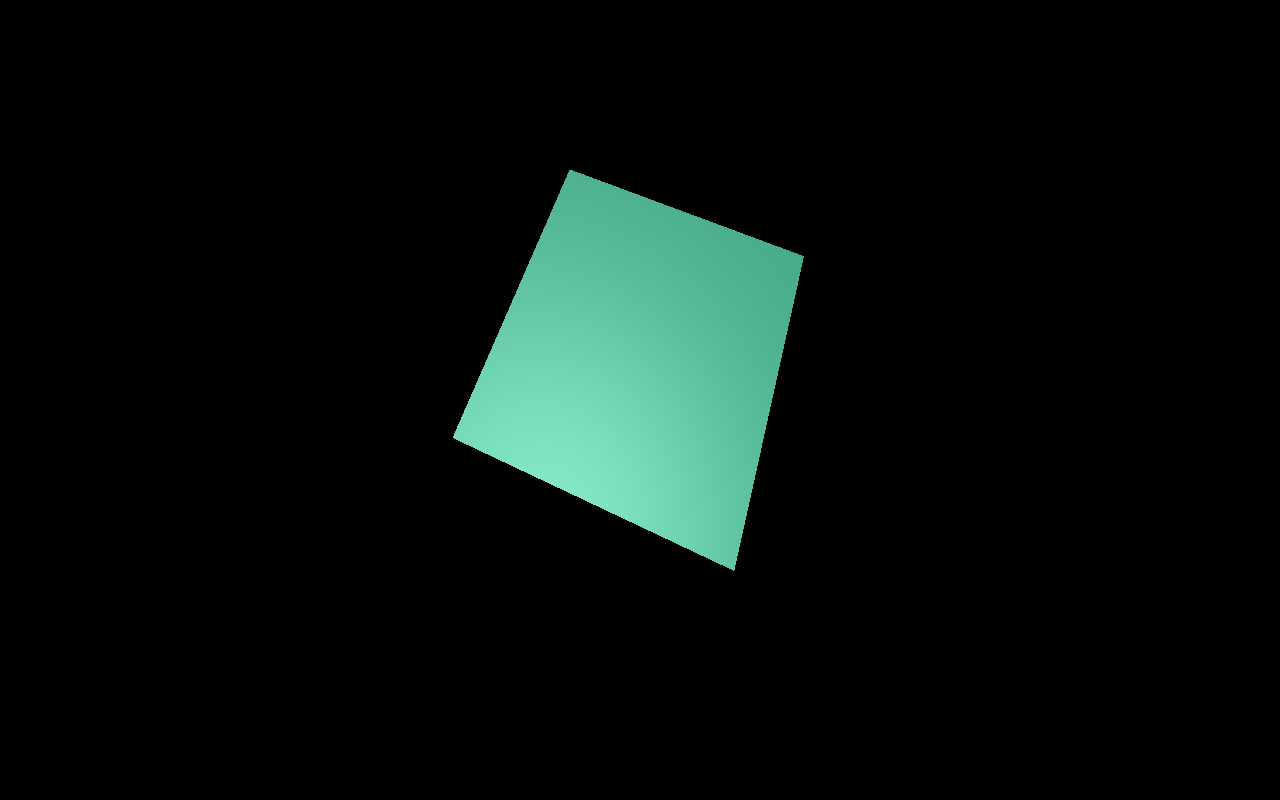
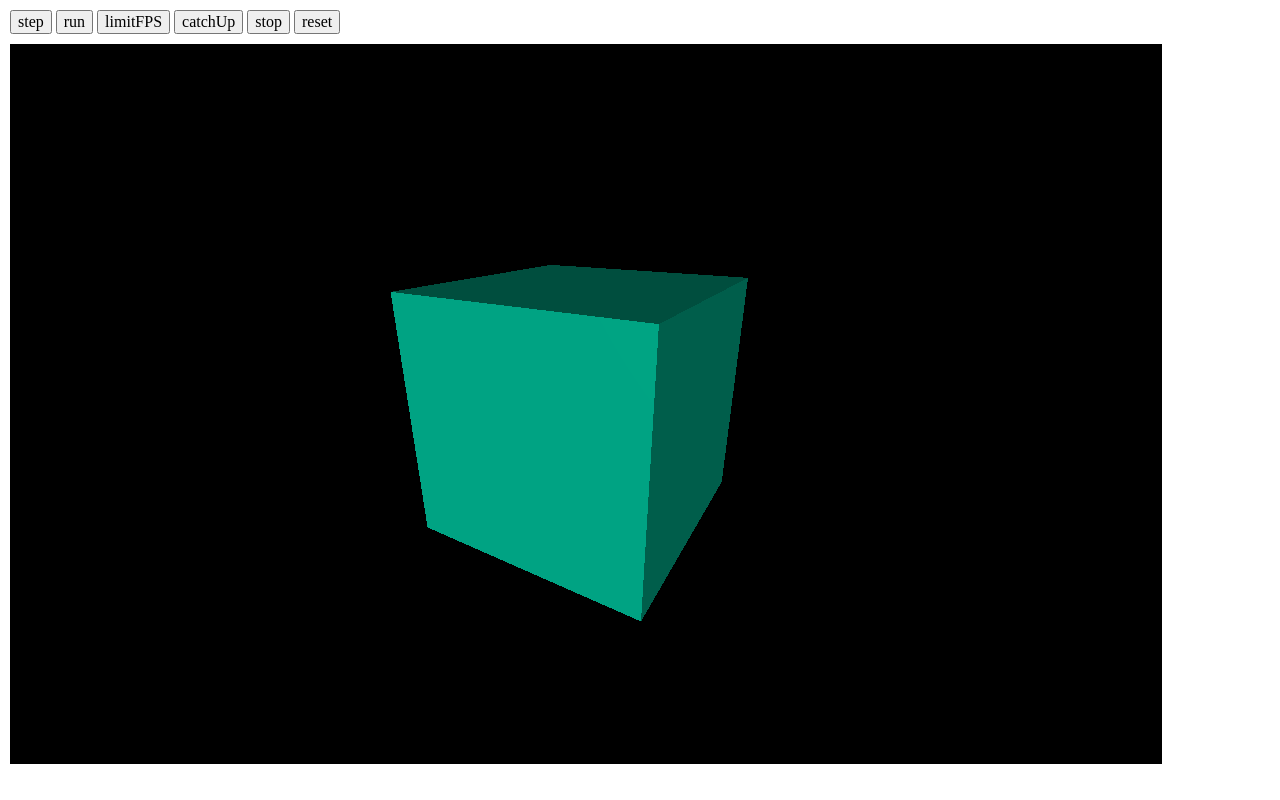
Before and after one commit to EverSeenTOTOTO/tsdemo, a Svelte app: page / in a window 1280 px wide. Built offline with nearby package versions, Linux system fonts and the light colour scheme.

Commit message:
refactor: optimize threejs demo

```diff
--- a/public/index.html
+++ b/public/index.html
@@ -9,6 +9,7 @@
     <meta name="theme-color" content="#f60">
     <!-- 一些ios手机会自动将手机号转为链接，可能导致前后端渲染结果不一致 -->
     <meta name="format-detection" content="telephone=no" />
+    <link rel="stylesheet" href="https://cdn.jsdelivr.net/npm/normalize.css@8.0.1/normalize.css">
   </head>
   <body>
     <script>
--- a/src/web/App.svelte
+++ b/src/web/App.svelte
@@ -1,68 +1,108 @@
 <script>
-const workerScript = (name) => `
-onmessage = function(e) {
-  const buffer = e.data;
-  const view = new BigUint64Array(buffer);
+import * as THREE from  'three';
+import { onMount } from 'svelte';
+import Cube from './cube.svelte';
 
- postMessage('${name}: thread start');
-  for(let i=0; i<10000; ++i) {
-    // view[0] ++;
-    Atomics.add(view, 0, 1n);
-  }
- postMessage('${name}: thread done');
-}
-`;
+// canvas
+let canvas = {
+  el: null,
+  width: window.innerWidth * 0.9,
+  height: window.innerHeight * 0.9,
+};
 
-const blob2DataUrl = (blob) => new Promise((resolve, reject) => {
-  const reader = new FileReader();
-  reader.onload = (e) => resolve(e.target?.result);
-  reader.onerror = (e) => reject(e);
-  reader.readAsDataURL(blob);
+window.addEventListener("optimizedResize", () => {
+  canvas.width = window.innerWidth * 0.9,
+  canvas.height = window.innerHeight * 0.9;
 });
 
-const buffer = new SharedArrayBuffer(8);
-const view = new BigUint64Array(buffer);
+// camera
+let cameraSetting = {
+  fov: 75,
+  aspect: window.innerWidth / window.innerHeight,
+  near: 0.1,
+  far: 10,
+  position: {
+    x: 0,
+    y: 0,
+    z: 2
+  },
+}
+let camera = new THREE.PerspectiveCamera(
+  cameraSetting.fov,
+  cameraSetting.aspect,
+  cameraSetting.near,
+  cameraSetting.far
+);
+camera.position.set(
+  cameraSetting.position.x,
+  cameraSetting.position.y,
+  cameraSetting.position.z
+);
 
-view[0] = 0n;
+function resizeRendererToDisplaySize(renderer) {
+  const c = renderer.domElement;
+  const width = c.clientWidth;
+  const height = c.clientHeight;
+  const needResize = c.width !== width || c.height !== height;
+  if (needResize) {
+    renderer.setSize(width, height, false);
+  }
+  return needResize;
+}
 
-const worker1 = new Worker(URL.createObjectURL(new Blob([workerScript(1)])));
-const worker2 = new Worker(`data:application/javascript,${encodeURIComponent(workerScript(2))}`);
-const worker3p = blob2DataUrl(new Blob([workerScript(3)])).then(dataUrl => new Worker(dataUrl));
+// light
+let lightSetting = {
+  color: 0x00ffff,
+  intensity: 1.2,
+  position: {
+    x: 0,
+    y: 0,
+    z: 2
+  },
+};
+let light = new THREE.DirectionalLight(
+  lightSetting.color,
+  lightSetting.intensity,
+);
+light.position.set(
+  lightSetting.position.x,
+  lightSetting.position.y,
+  lightSetting.position.z
+);
 
-let done = 0;
-const onmessage = (e) => {
-  console.log(e.data);
-  if(/done/.test(e.data)) {
-    done++;
+let renderer;
+const scene = new THREE.Scene();
+
+scene.add(light);
+
+const render = () => {
+  if(resizeRendererToDisplaySize(renderer)) {
+    const c = renderer.domElement;
+    camera.aspect = c.clientWidth / c.clientHeight;
+    camera.updateProjectionMatrix();
   }
+
+  renderer.render(scene, camera);
 }
-worker1.onmessage = onmessage;
-worker2.onmessage = onmessage;
 
-worker1.postMessage(buffer);
-worker2.postMessage(buffer);
-worker3p.then(worker3 => {
-  worker3.onmessage = onmessage;
-  worker3.postMessage(buffer);
+onMount(() => {
+  renderer = new THREE.WebGLRenderer({
+    canvas: canvas.el,
+  });
 });
-
-new Promise(res => {
-    const interval = setInterval(() => {
-        if(done >= 3) {
-            clearInterval(interval);
-            res();
-        }
-    }, 1000)
-  }).then(() => console.log(view[0]))
 </script>
 
-<h1 class="title">Keep Learning</h1>
+<Cube {scene} {render} {renderer} />
+<canvas
+  class="canvas"
+  width={canvas.width}
+  height={canvas.height}
+  bind:this={canvas.el}
+>
+</canvas>
 
 <style>
-.title {
-  position: absolute;
-  top: 0;
-  left: 50%;
-  transform: translateX(-50%)
+.canvas {
+  margin: 10px;
 }
 </style>
--- a/src/web/canvas.svelte
+++ /dev/null
@@ -1,85 +0,0 @@
-<script>
-import { onMount } from 'svelte';
-import * as THREE from  'three';
-
-let canvas = {
-  el: null,
-  clazz: "canvas",
-  width: window.innerWidth,
-  height: window.innerHeight
-};
-
-// repaint if resized
-window.addEventListener("optimizedResize", () => {
-  canvas.width = window.innerWidth;
-  canvas.height = window.innerHeight;
-});
-
-const fov = 75;
-const aspect = 2;  // 相机默认值
-const near = 0.1;
-const far = 5;
-const camera = new THREE.PerspectiveCamera(fov, aspect, near, far);
-camera.position.z = 2;
-
-const scene = new THREE.Scene();
-
-const boxWidth = 1;
-const boxHeight = 1;
-const boxDepth = 1;
-const geometry = new THREE.BoxGeometry(boxWidth, boxHeight, boxDepth);
-const material = new THREE.MeshPhongMaterial({color: 0x44aa88});
-const cube = new THREE.Mesh(geometry, material);
-
-scene.add(cube);
-
-const color = 0xFFFFFF;
-const intensity = 1;
-const light = new THREE.DirectionalLight(color, intensity);
-light.position.set(-1, 2, 4);
-scene.add(light);
-
-const render = (time) => {
-  time *= 0.001;  // 将时间单位变为秒
-
-  cube.rotation.x = time;
-  cube.rotation.y = time;
-
-  renderer.render(scene, camera);
-
-  requestAnimationFrame(render);
-}
-
-let renderer;
-
-$: if (renderer) {
-  console.log("resize renderer");
-  renderer.setSize(canvas.width, canvas.height);
-  requestAnimationFrame(render);
-}
-
-onMount(() => {
-  renderer = new THREE.WebGLRenderer({
-    canvas: canvas.el,
-  });
-});
-</script>
-
-{@debug canvas}
-
-<canvas
-  class={canvas.clazz}
-  width={canvas.width}
-  height={canvas.height}
-  bind:this={canvas.el}
->
-</canvas>
-
-<style>
-.canvas {
-  position: absolute;
-  top: 0;
-  left: 0;
-  z-index: -1;
-}
-</style>
--- /dev/null
+++ b/src/web/cube.svelte
@@ -0,0 +1,106 @@
+<script>
+import * as THREE from 'three';
+
+export let scene;
+export let render;
+export let renderer;
+
+$: renderer && reset();
+
+const boxWidth = 1;
+const boxHeight = 1;
+const boxDepth = 1;
+const geometry = new THREE.BoxGeometry(boxWidth, boxHeight, boxDepth);
+const material = new THREE.MeshPhongMaterial({color: 0x44aa88});
+const cube = new THREE.Mesh(geometry, material);
+
+scene.add(cube);
+
+const update = () => {
+  cube.rotation.x += 0.02;
+  cube.rotation.y += 0.02;
+}
+
+function* loopGen() {
+  while (true) {
+    update();
+    yield;
+  }
+}
+const loop = loopGen();
+
+const frameCost = 1000 / 60;
+let lastTimestamp;
+let rAF;
+
+const wrap = (run) => () => {
+  lastTimestamp = performance.now();
+
+  rAF = requestAnimationFrame(run);
+}
+
+const step = () => {
+  loop.next();
+  rAF = requestAnimationFrame(render);
+}
+const run = () => {
+  loop.next();
+  render();
+  rAF = requestAnimationFrame(run);
+}
+
+const limitFPS = () => {
+  const now = performance.now();
+  const elapsed = now - lastTimestamp;
+
+  // 已经度过了一帧时间
+  if (elapsed >= frameCost) {
+    lastTimestamp = now;
+    loop.next();
+    render();
+  }
+
+  rAF = requestAnimationFrame(limitFPS);
+};
+
+const catchUp = () => {
+  const now = performance.now();
+  let elapsed = now - lastTimestamp;
+
+  if (elapsed >= frameCost) {
+    lastTimestamp = now;
+    while (elapsed > frameCost) {
+      loop.next();
+      elapsed -= frameCost;
+    }
+    render();
+  }
+
+  rAF = requestAnimationFrame(catchUp);
+};
+
+const stop = () => {
+  cancelAnimationFrame(rAF);
+}
+const reset = () => {
+  cancelAnimationFrame(rAF);
+  cube.rotation.x = Math.PI / 8;
+  cube.rotation.y = Math.PI / 3;
+  render();
+}
+</script>
+
+<div class="control">
+  <button on:click={step}>step</button>
+  <button on:click={run}>run</button>
+  <button on:click={wrap(limitFPS)}>limitFPS</button>
+  <button on:click={wrap(catchUp)}>catchUp</button>
+  <button on:click={stop}>stop</button>
+  <button on:click={reset}>reset</button>
+</div>
+
+<style>
+.control {
+  margin: 10px 10px 0 10px;
+}
+</style>
--- a/src/web/index.ts
+++ b/src/web/index.ts
@@ -1,4 +1,4 @@
-import App from './canvas.svelte';
+import App from './App.svelte';
 
 // eslint-disable-next-line no-new
 new App({
```
Also changed, not shown: src/web/atomic.svelte (added, +68 -0 lines).
